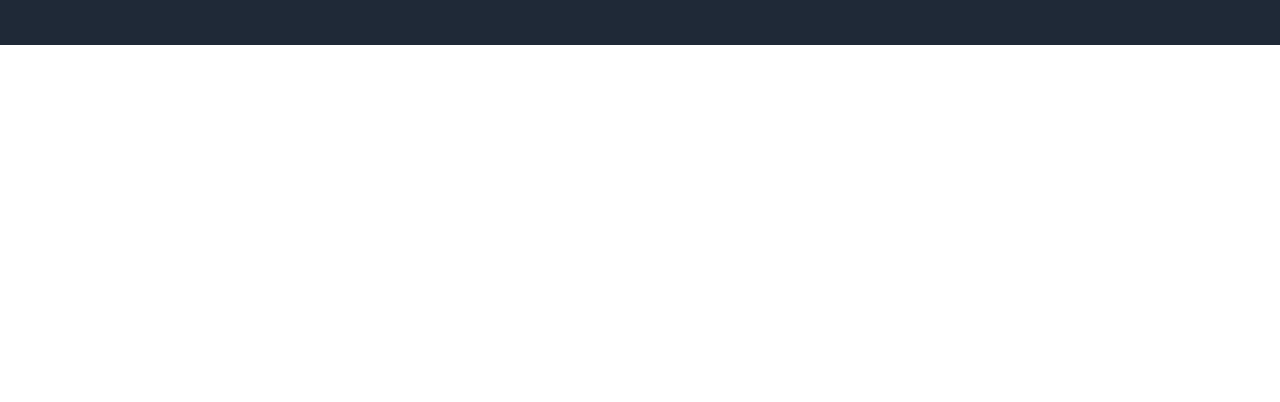
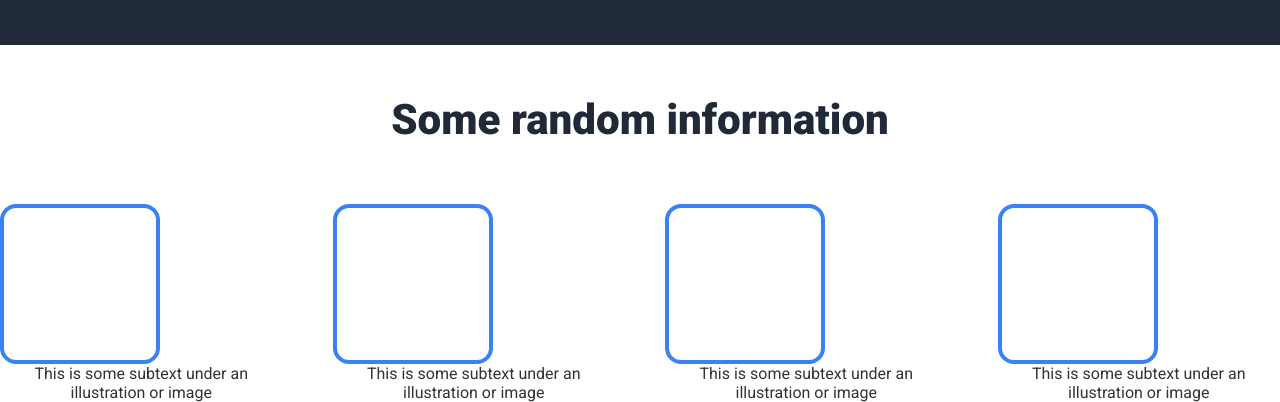
Before and after one commit to ValeriaD23/odin-landing_page, a plain HTML site: page index.html in a window 1280 px wide. Shown: the part 490-892 px from the top of the page. Before the commit the page ends 800 px from the top, so only its background shows below. Drawn offline with Linux system fonts and the light colour scheme.

Commit message:
html & css for info title + boxes

```diff
--- a/index.html
+++ b/index.html
@@ -33,6 +33,32 @@
     </div>
     <!--/hero-main-->
   </header>
+  <div class="info">
+  <h3 class="info-text">Some random information</h3>
+  </div>
+  <!--/info-->
+  <div class="boxes">
+    <div class="container">
+      <div class="box"></div>
+      <div class="box-text">This is some subtext under an illustration or image</div>
+    </div>
+
+    <div class="container">
+      <div class="box"></div>
+      <div class="box-text">This is some subtext under an illustration or image</div>
+    </div>
+
+    <div class="container">
+      <div class="box"></div>
+      <div class="box-text">This is some subtext under an illustration or image</div>
+    </div>
+
+    <div class="container">
+      <div class="box"></div>
+      <div class="box-text">This is some subtext under an illustration or image</div>
+    </div>
+  </div>
+  <!--/boxes-->
 </div>
 <!--/container-->
 
--- a/styles.css
+++ b/styles.css
@@ -66,3 +66,30 @@
   border: none;
   border-radius: 15%;
 }
+
+.info {
+  text-align: center;
+  font-size: 36px;
+  color: #1f2937;
+  font-weight: 900;
+  margin-top: 50px;
+}
+
+.boxes {
+  display: flex;
+  justify-content: center;
+  gap: 50px;
+  margin-top: 60px;
+}
+
+.box {
+  border: 4px solid #3882f6;
+  border-radius: 10%;
+  width: 160px;
+  height: 160px;
+}
+
+.box-text {
+  text-align: center;
+  opacity: 80%;
+}
```
